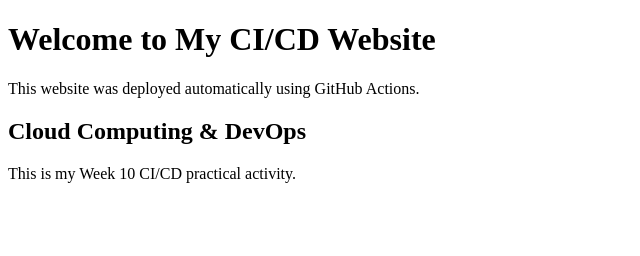
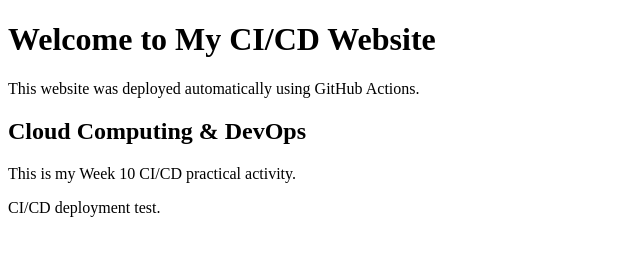
Before and after one commit to rebecasonali939-afk/github-actions-lab, a plain HTML site: page index.html in a window 1280 px wide. Shown: the whole page, without its empty margins (0-640 px from the left). Drawn offline with Linux system fonts and the light colour scheme.

Commit message:
Trigger deployment

```diff
--- a/index.html
+++ b/index.html
@@ -3,11 +3,16 @@
 <head>
     <title>My CI/CD Website</title>
 </head>
+
 <body>
     <h1>Welcome to My CI/CD Website</h1>
+
     <p>This website was deployed automatically using GitHub Actions.</p>
 
     <h2>Cloud Computing & DevOps</h2>
+
     <p>This is my Week 10 CI/CD practical activity.</p>
+
+    <p>CI/CD deployment test.</p>
 </body>
 </html>
```
